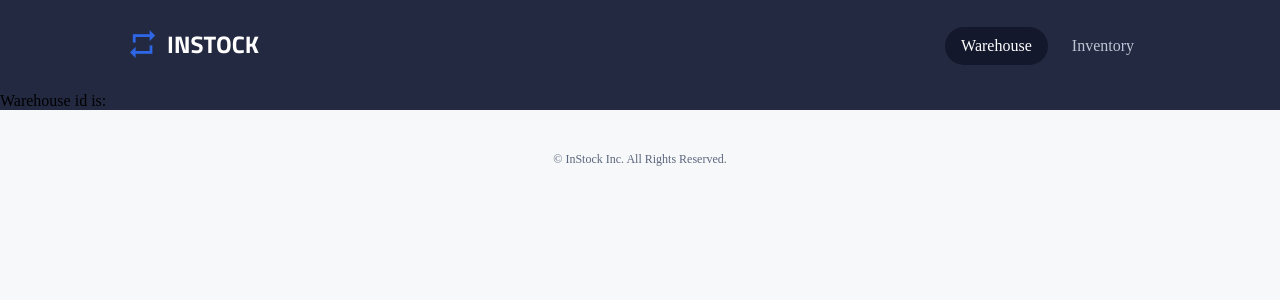
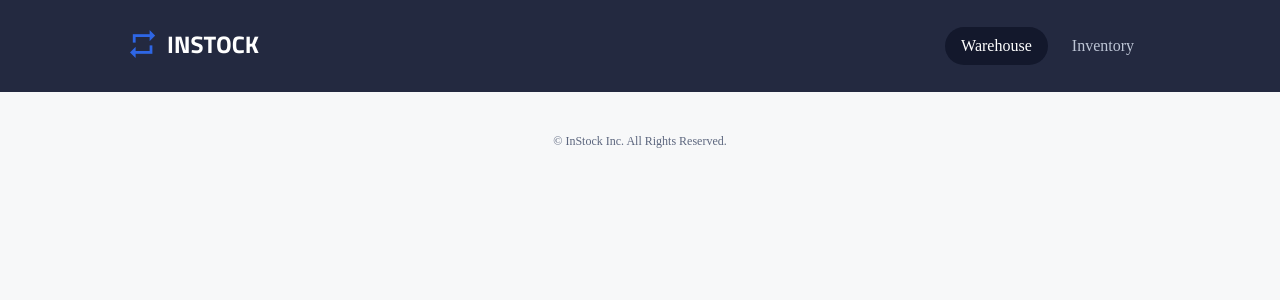
Before and after one commit to sunshineagoo17/group-four-instock, a React (Create React App) app: page / in a window 1280 px wide. Shown: the top 300 px of the page. Built offline with nearby package versions, Linux system fonts and the light colour scheme; a web font is replaced by a local one.

Commit message:
added class page-max-width to Warehouse.js

```diff
--- a/src/pages/Warehouse/Warehouse.js
+++ b/src/pages/Warehouse/Warehouse.js
@@ -1,9 +1,9 @@
 import { useParams } from 'react-router-dom';
 import './Warehouse.scss';
-
+import InventoryList from '../../components/InventoryList/InventoryList';
 const Warehouse = () => {
   const { warehouseId } = useParams();
 
-  return <div>Warehouse id is:{warehouseId}</div>;
+  return <div className='page-max-width'></div>;
 };
 export default Warehouse;
```
